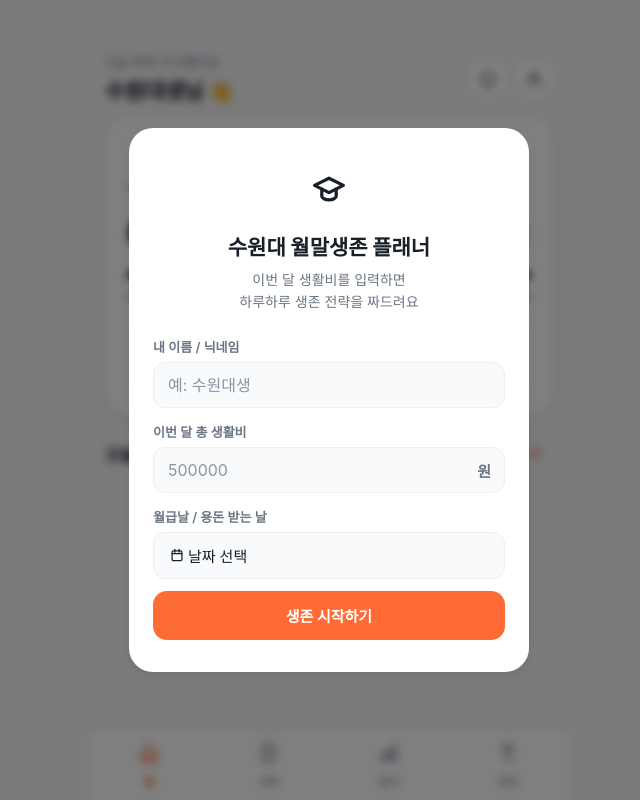
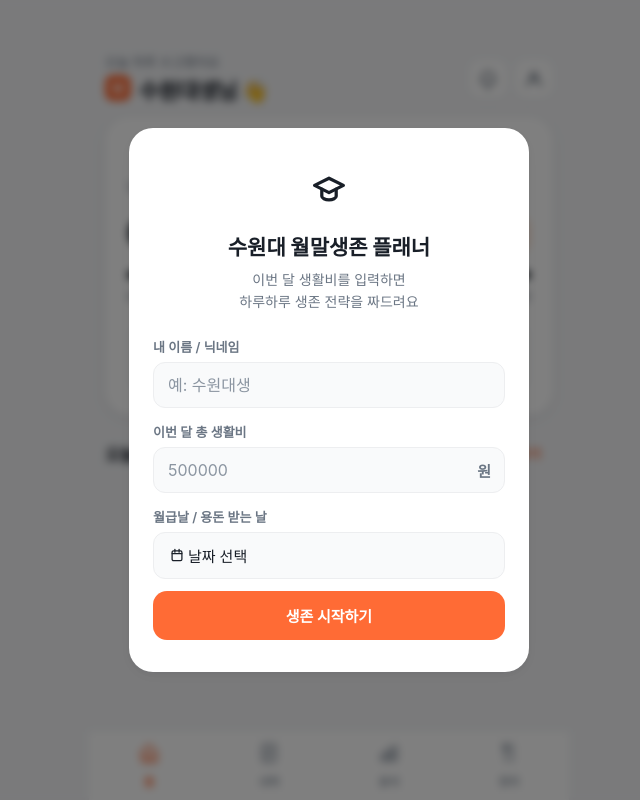
Before and after one commit to seongbin123/vibe-2026-42-team, a plain HTML site: page index.html in a window 1280 px wide. Shown: the whole page, without its empty margins (311-951 px from the left). Drawn offline with Linux system fonts and the light colour scheme; a web font is replaced by a local one.

Commit message:
Auto-save

```diff
--- a/index.html
+++ b/index.html
@@ -66,7 +66,16 @@
       <div class="home-header">
         <div>
           <p class="greeting">오늘 하루 수고했어요</p>
-          <p class="header-sub" id="header-name">수원대생님 👋</p>
+          <div style="display:flex;align-items:center;gap:8px;">
+            <svg width="26" height="26" viewBox="0 0 26 26" fill="none" xmlns="http://www.w3.org/2000/svg">
+              <rect width="26" height="26" rx="8" fill="var(--accent)"/>
+              <g transform="translate(5,5) scale(0.8)">
+                <path d="M2 8l8-4 8 4-8 4-8-4z" stroke="white" stroke-width="2.2" stroke-linecap="round" stroke-linejoin="round"/>
+                <path d="M6 10v4c0 1.1 1.8 2 4 2s4-.9 4-2v-4" stroke="white" stroke-width="2.2" stroke-linecap="round" stroke-linejoin="round"/>
+              </g>
+            </svg>
+            <p class="header-sub" id="header-name">수원대생님 👋</p>
+          </div>
         </div>
         <div class="header-actions">
           <button class="icon-btn notif-btn" id="notif-bell-btn" onclick="toggleNotifPanel()">
```
